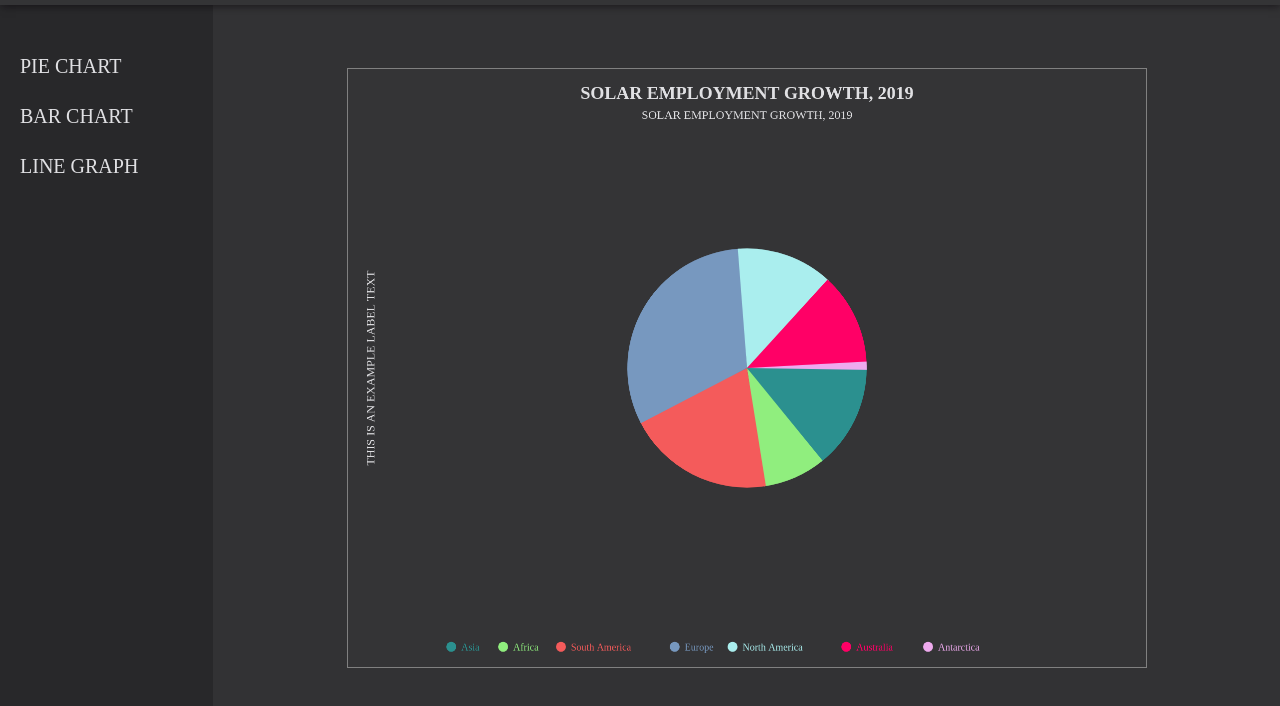
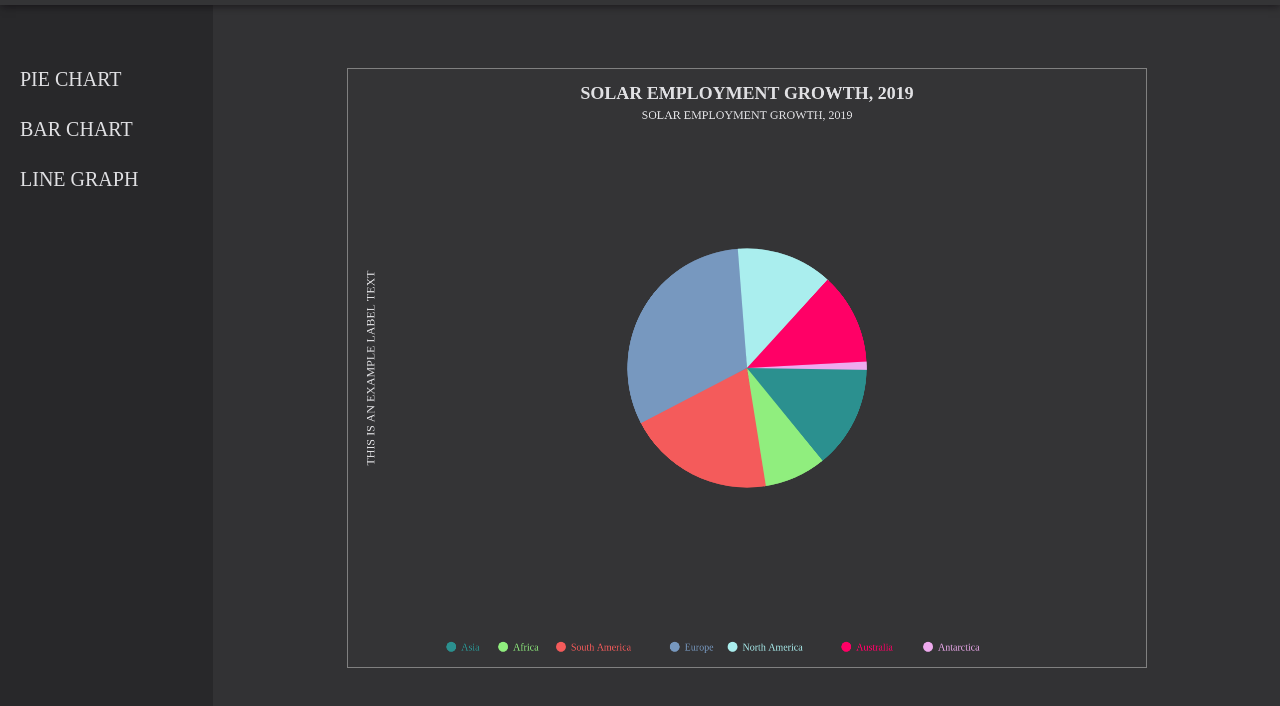
Before and after one commit to NjegosP/charter.js, a plain HTML site: page index.html in a window 1280 px wide. Shown: the part 68-774 px from the top of the page. Drawn offline with Linux system fonts and the light colour scheme.

Commit message:
Firefox fix

```diff
--- a/style/style.scss
+++ b/style/style.scss
@@ -32,14 +32,14 @@
 	}
 	.sidebar {
 		grid-row: 2/3;
+		grid-column: 1/2;
 		display: grid;
 		width: 100%;
 		height: 100%;
-		grid-template-rows: 50px 50px 50px;
+		grid-template-rows: 50px 50px 50px 50px;
 		grid-template-columns: 1fr;
 		background-color: #28282a;
 		.buttonSection {
-			padding-top: 50px;
 			display: grid;
 			grid-template-columns: 1fr;
 			width: 100%;
@@ -61,13 +61,13 @@
 			}
 		}
 		.bs1 {
-			grid-row: 1/2;
+			grid-row: 2/3;
 		}
 		.bs2 {
-			grid-row: 2/3;
+			grid-row: 3/4;
 		}
 		.bs3 {
-			grid-row: 3/4;
+			grid-row: 4/5;
 		}
 	}
 	.body {
```
Also changed, not shown: style/style.css, 1 other file.
